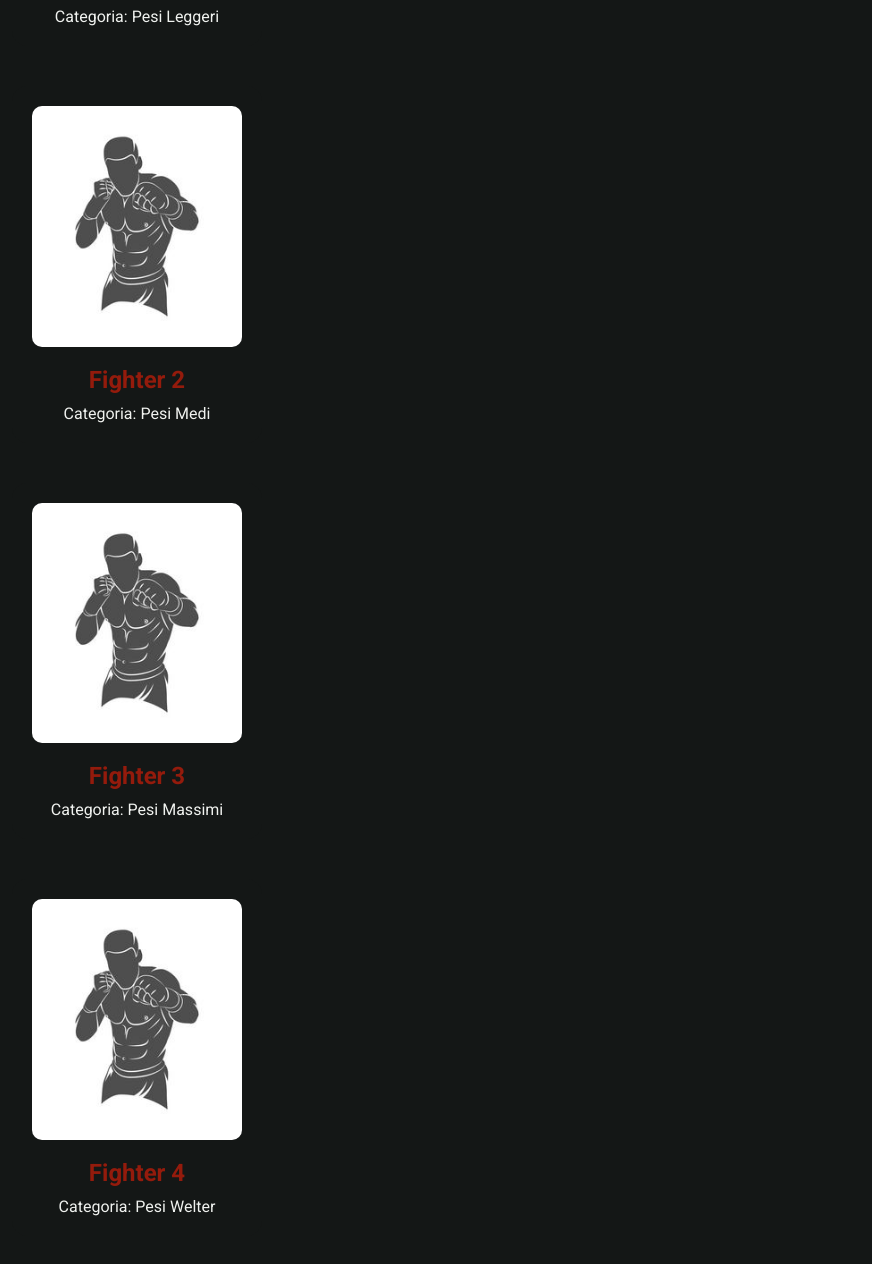
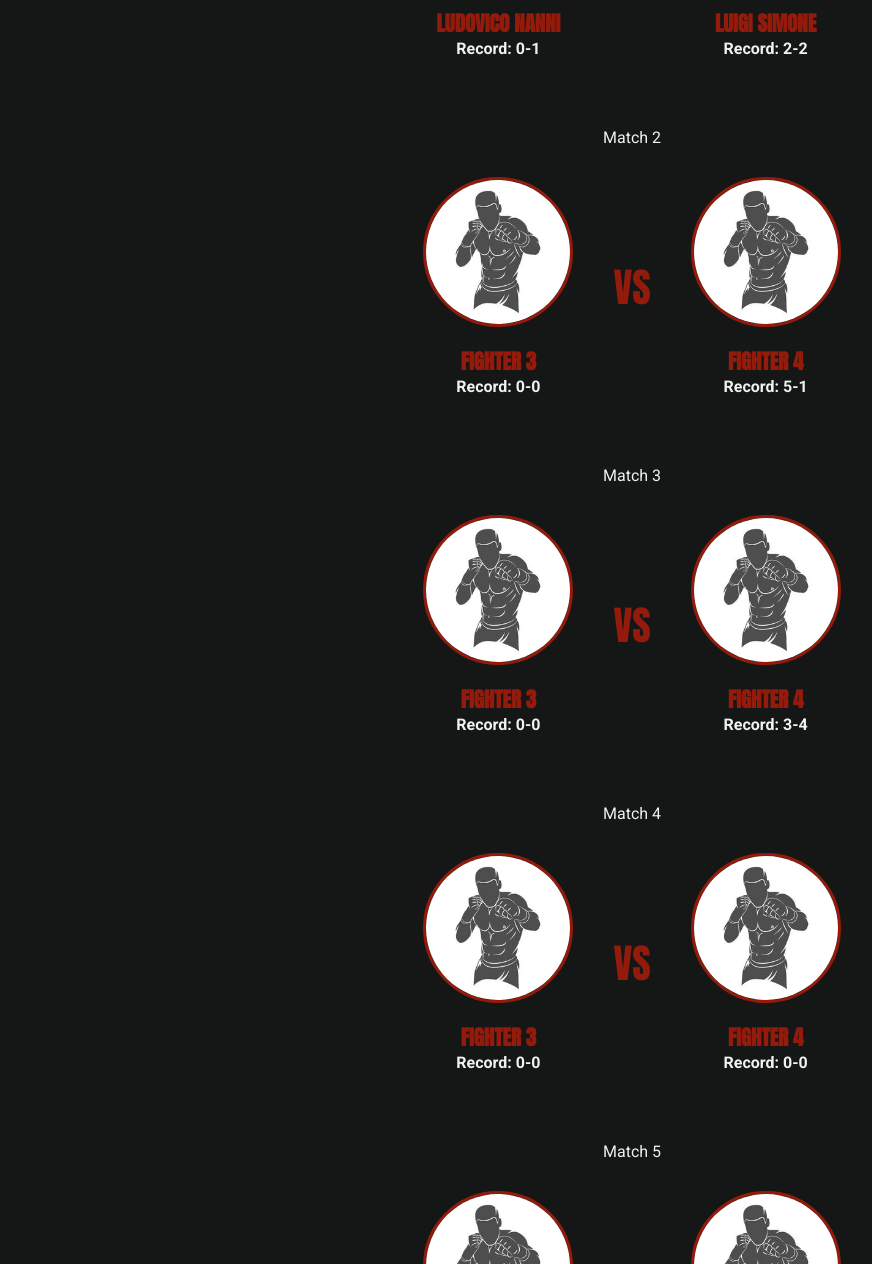
Before and after one commit to PepSic97/CorsoFrontEnd-PrimoProgetto, a plain HTML site: page fighters.html in a window 1280 px wide. Shown: the part 610-1874 px from the top of the page, without its empty margins (8-880 px from the left). Drawn offline with Linux system fonts and the light colour scheme.

Commit message:
Cambio pagina fighters diventata pagina fight card con i vari match up Cambiata la cta sulla landingPage

```diff
--- a/fighters.html
+++ b/fighters.html
@@ -3,7 +3,7 @@
 <head>
   <meta charset="UTF-8">
   <meta name="viewport" content="width=device-width, initial-scale=1.0">
-  <title>Fighters - Rookie FC 8</title>
+  <title>Fight Card - Rookie FC 8</title>
   <link rel="stylesheet" href="styles.css">
   <link href="https://fonts.googleapis.com/css2?family=Anton&family=Roboto:wght@400;700&display=swap" rel="stylesheet">
 </head>
@@ -16,29 +16,125 @@
   </header>
 
 <section class="fighters-list">
-    <div class="fighters-grid">
-      <div class="fighter-card">
+  <h2>Match Card</h2>
+
+  <!--Match 1-->
+    <p>Match 1</p>
+  <div class="match">
+    <div class="fighter">
+        <a href="https://www.tapology.com/fightcenter/fighters/462654-ludovico-nanni" target="_blank">
       <img src="/images/fighter-image.jpg" alt="Fighter 1">
-        <h3 class="fighter-name">Fighter 1</h3>
-        <p>Categoria: Pesi Leggeri</p>
+      </a>
+      <h3>Ludovico Nanni</h3>
+      <h4>Record: 0-1</h4>
     </div>
-      <div class="fighter-card">
+
+    <div class="versus">VS</div>
+
+    <div class="fighter">
+      <a href="https://www.tapology.com/fightcenter/fighters/419424-luigi-simone" target="_blank">
       <img src="/images/fighter-image.jpg" alt="Fighter 2">
-        <h3 class="fighter-name">Fighter 2</h3>
-        <p>Categoria: Pesi Medi</p>
-      </div>
-      <div class="fighter-card">
-        <img src="/images/fighter-image.jpg" alt="Fighter 3">
-        <h3 class="fighter-name">Fighter 3</h3>
-        <p>Categoria: Pesi Massimi</p>
-      </div>
-      <div class="fighter-card">
-        <img src="/images/fighter-image.jpg" alt="Fighter 4">
-        <h3 class="fighter-name">Fighter 4</h3>
-        <p>Categoria: Pesi Welter</p>
+      </a>
+      <h3>Luigi Simone</h3>
+      <h4>Record: 2-2</h4>
     </div>
   </div>
+
+    <!--Match 2-->
+    <p>Match 2</p>
+  <div class="match">
+    <div class="fighter">
+      <img src="/images/fighter-image.jpg" alt="Fighter 3">
+      <h3>Fighter 3</h3>
+      <h4>Record: 0-0</h4>
+    </div>
+
+    <div class="versus">VS</div>
+
+    <div class="fighter">
+      <img src="/images/fighter-image.jpg" alt="Fighter 4">
+      <h3>Fighter 4</h3>
+      <h4>Record: 5-1</h4>
+    </div>
+  </div>
+
+    <!--Match 3-->
+    <p>Match 3</p>
+    <div class="match">
+    <div class="fighter">
+      <img src="/images/fighter-image.jpg" alt="Fighter 3">
+      <h3>Fighter 3</h3>
+      <h4>Record: 0-0</h4>
+    </div>
+
+    <div class="versus">VS</div>
+
+    <div class="fighter">
+      <img src="/images/fighter-image.jpg" alt="Fighter 4">
+      <h3>Fighter 4</h3>
+      <h4>Record: 3-4</h4>
+    </div>
+  </div>
+
+  <!--Match 4-->
+    <p>Match 4</p>
+    <div class="match">
+    <div class="fighter">
+      <img src="/images/fighter-image.jpg" alt="Fighter 3">
+      <h3>Fighter 3</h3>
+      <h4>Record: 0-0</h4>
+    </div>
+
+    <div class="versus">VS</div>
+
+    <div class="fighter">
+      <img src="/images/fighter-image.jpg" alt="Fighter 4">
+      <h3>Fighter 4</h3>
+      <h4>Record: 0-0</h4>
+    </div>
+  </div>
+
+  <!--Match 5-->
+    <p>Match 5</p>
+    <div class="match">
+    <div class="fighter">
+      <img src="/images/fighter-image.jpg" alt="Fighter 3">
+      <h3>Fighter 3</h3>
+      <h4>Record: 0-4</h4>
+    </div>
+
+    <div class="versus">VS</div>
+
+    <div class="fighter">
+      <img src="/images/fighter-image.jpg" alt="Fighter 4">
+      <h3>Fighter 4</h3>
+      <h4>Record: 1-1</h4>
+    </div>
+  </div>
+
+
+ <!--Match 6-->
+    <p>Match 6</p>
+    <div class="match">
+    <div class="fighter">
+      <img src="/images/fighter-image.jpg" alt="Fighter 3">
+      <h3>Fighter 3</h3>
+      <h4>Record: 0-0</h4>
+    </div>
+
+    <div class="versus">VS</div>
+
+    <div class="fighter">
+      <img src="/images/fighter-image.jpg" alt="Fighter 4">
+      <h3>Fighter 4</h3>
+      <h4>Record: 5-1</h4>
+    </div>
+  </div>
+
+
+
 </section>
+
 
   <footer>
     <p>© 2025 Rookie FC. Tutti i diritti riservati.</p>
--- a/styles.css
+++ b/styles.css
@@ -166,7 +166,7 @@ h2 {
 .back-btn {
   display: inline-block;
   background: #941b0c;
-  color: f0f2ef;
+  color: #f0f2ef;
   padding: 10px 25px;
   border-radius: 25px;
   text-decoration: none;
@@ -196,6 +196,59 @@ h2 {
   margin-bottom: 10px;
   color: #941b0c;
 }
+
+
+/* --- MATCH CARD STYLE --- */
+.match {
+  display: flex;
+  justify-content: center;
+  align-items: center;
+  gap: 40px;
+  background: #141716;
+  border-radius: 15px;
+  padding: 30px;
+  margin-bottom: 40px;
+  flex-wrap: wrap;
+}
+
+.fighter {
+  text-align: center;
+}
+
+.fighter img {
+  width: 150px;
+  height: 150px;
+  object-fit: cover;
+  border-radius: 50%;
+  border: 3px solid #941b0c;
+  margin-bottom: 15px;
+}
+
+.fighter h3 {
+  font-family: 'Anton', sans-serif;
+  font-size: 1.3rem;
+  color: #941b0c;
+  text-transform: uppercase;
+}
+
+.versus {
+  font-family: 'Anton', sans-serif;
+  font-size: 2.5rem;
+  color: #941b0c;
+}
+
+/* Responsive */
+@media (max-width: 768px) {
+  .match {
+    flex-direction: column;
+    gap: 20px;
+  }
+
+  .versus {
+    font-size: 2rem;
+  }
+}
+
 
 /* FOOTER */
 footer {
```
Also changed, not shown: landingPage.html (+1 -1 lines). Lines whose indentation alone changed are shown as unchanged.
